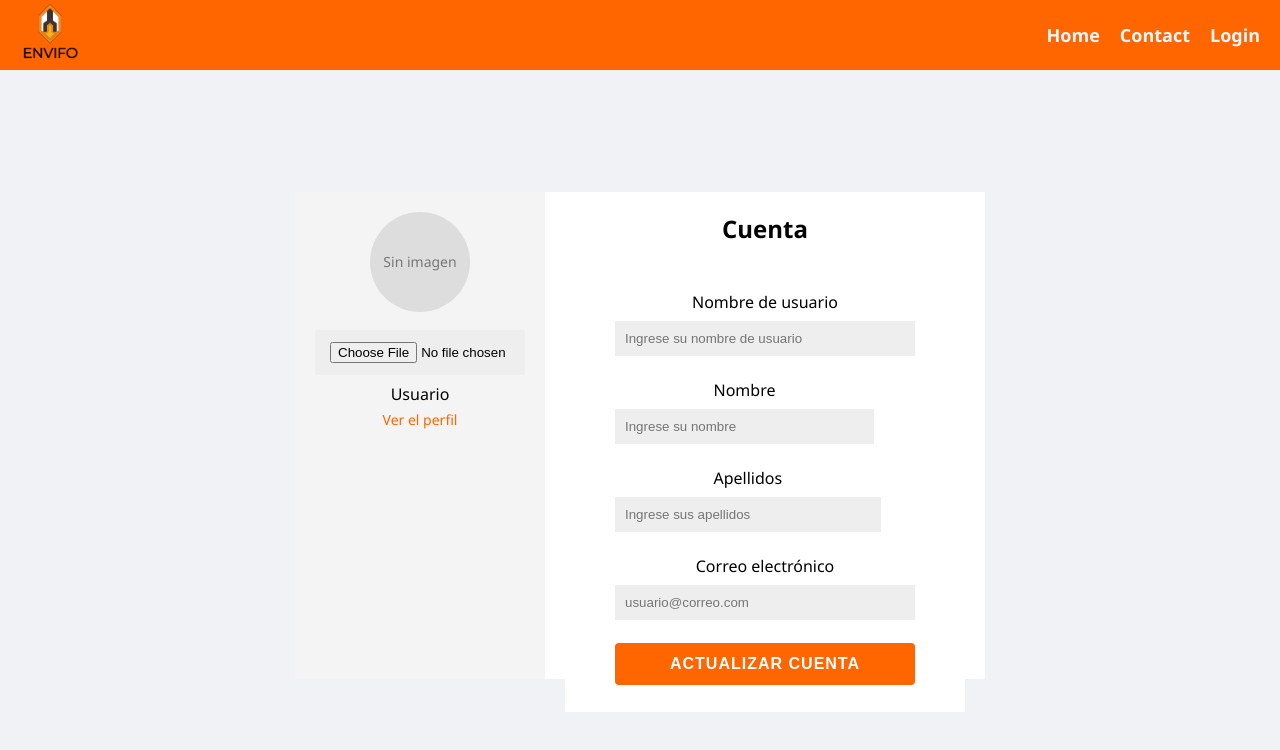
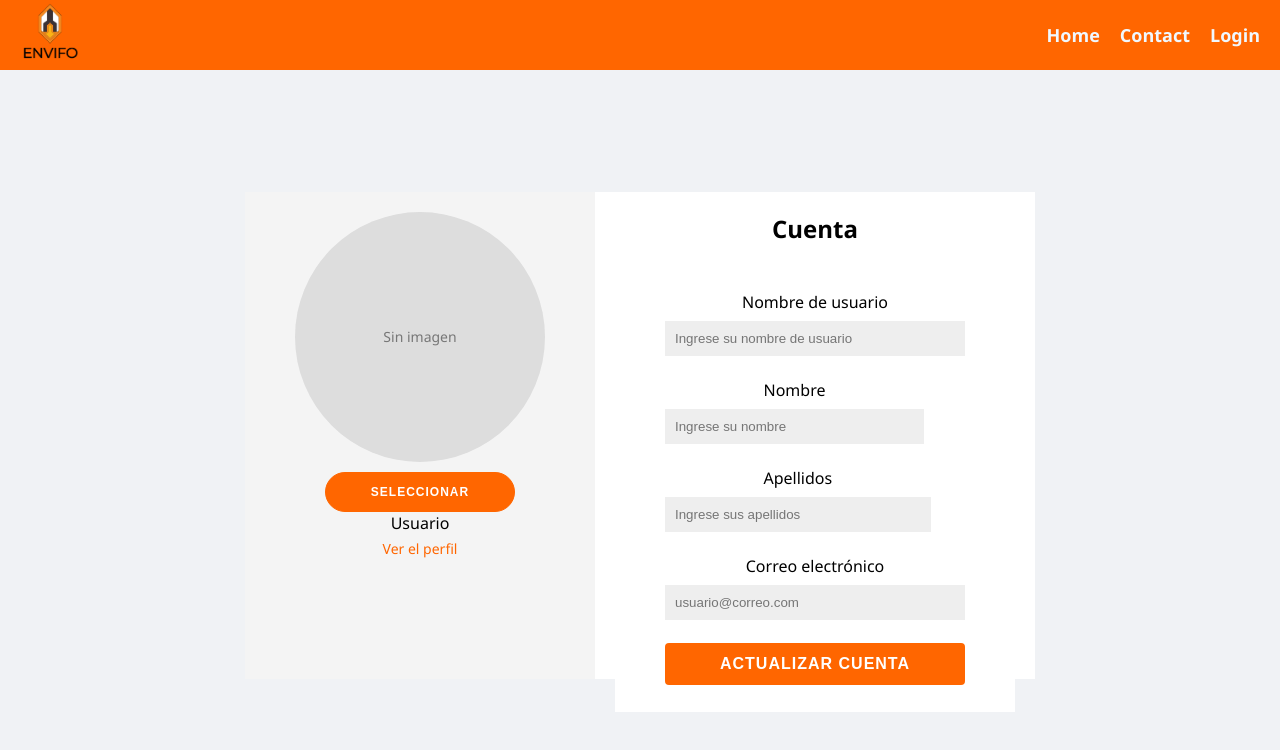
Before and after one commit to juanpablotb05/Proyecto, a React (Vite) app: page /AccountSettings in a window 1280 px wide. Shown: the top 750 px of the page. Built offline with nearby package versions, Linux system fonts and the light colour scheme.

Commit message:
Fetch imagen de perfil, mejoras visuales

```diff
--- a/src/pages/AccountSettings/AccountSettings.css
+++ b/src/pages/AccountSettings/AccountSettings.css
@@ -5,7 +5,7 @@
 }
 
 .sidebar {
-  width: 250px;
+  width: 350px;
   padding: 20px;
   background-color: #f4f4f4;
 }
@@ -15,8 +15,8 @@
 }
 
 .profile-image-circle {
-  width: 100px;
-  height: 100px;
+  width: 250px;
+  height: 250px;
   margin: 0 auto 10px;
   border-radius: 50%;
   background-color: #ddd;
@@ -89,3 +89,29 @@
   text-align: left;
   width: 100%;
 }
+
+.file-select {
+  position: relative;
+  display: inline-block;
+}
+
+.file-select::before {
+  background-color: #ff6600;
+  color: white;
+  display: flex;
+  justify-content: center;
+  align-items: center;
+  border-radius: 3px;
+  position: absolute;
+  left: 0;
+  right: 0;
+  top: 0;
+  bottom: 0;
+}
+
+.file-select input[type="file"] {
+  opacity: 0;
+  width: 100px;
+  height: 20px;
+  display: inline-block;
+}
--- a/src/pages/AccountSettings/AccountSettings.jsx
+++ b/src/pages/AccountSettings/AccountSettings.jsx
@@ -9,7 +9,10 @@ const AccountSettings = () => {
     email: '',
   });
 
-  const [image, setImage] = useState(null);
+  const [image, setImage] = useState(null); // para vista previa
+  const [selectedFile, setSelectedFile] = useState(null); // para enviar al backend
+  const [imageButtonLabel, setImageButtonLabel] = useState("Seleccionar");
+  const [isUploading, setIsUploading] = useState(false);
 
   const handleChange = (e) => {
     const { id, value } = e.target;
@@ -19,8 +22,56 @@ const AccountSettings = () => {
   const handleImageChange = (e) => {
     const file = e.target.files[0];
     if (file) {
+      setSelectedFile(file);
       setImage(URL.createObjectURL(file));
+      setImageButtonLabel("Confirmar");
     }
+  };
+
+  const handleUploadImage = async () => {
+    if (!selectedFile) return;
+
+    const idUsuario = sessionStorage.getItem("usuario");
+    const token = sessionStorage.getItem("token");
+
+    const formData = new FormData();
+    formData.append("file", selectedFile);
+
+    setIsUploading(true);
+
+    try {
+  const response = await fetch(`http://localhost:8080/api/user/save/imagen/${idUsuario}`, {
+    method: "POST",
+    headers: {
+      Authorization: `Bearer ${token}`,
+    },
+    body: formData
+  });
+
+  if (response.ok) {
+    const data = await response.json();
+    alert("Imagen subida con éxito.");
+
+    // Limpia el input file (opcional)
+    if (window.fileInputRef) {
+      window.fileInputRef.value = null;
+    }
+
+    setImageButtonLabel("Seleccionar");
+    setSelectedFile(null);
+    // NO BORRAR la imagen para mantener la vista previa
+    // setImage(null); ← NO hacer esto
+  } else {
+    const errorText = await response.text();
+    console.log(`Error al subir la imagen: ${errorText}`);
+  }
+} catch (error) {
+  console.log("Error de red al subir la imagen.");
+  console.error(error);
+}finally {
+    setIsUploading(false); // ✅ Esto asegura que el botón vuelva a su estado normal
+  }
+
   };
 
   const handleSubmit = (e) => {
@@ -39,7 +90,30 @@ const AccountSettings = () => {
               <div className="no-image">Sin imagen</div>
             )}
           </div>
-          <input type="file" accept="image/*" onChange={handleImageChange} />
+          <div className="file-upload-container">
+  <input
+    type="file"
+    accept="image/*"
+    style={{ display: 'none' }}
+    ref={(ref) => (window.fileInputRef = ref)}
+    onChange={handleImageChange}
+  />
+  <button
+    className="file-select"
+    onClick={(e) => {
+      e.preventDefault();
+      if (!selectedFile) {
+        window.fileInputRef.click(); // abrir selector de archivos
+      } else {
+        handleUploadImage(); // subir imagen si ya fue seleccionada
+      }
+    }}
+    disabled={isUploading}
+  >
+    {isUploading ? "Subiendo..." : selectedFile ? "Confirmar" : "Seleccionar"}
+  </button>
+</div>
+
           <div className="profile-name">{formData.name || 'Usuario'}</div>
           <a href="#" className="view-profile-link">Ver el perfil</a>
         </div>
--- a/src/pages/Login/Login.css
+++ b/src/pages/Login/Login.css
@@ -27,6 +27,28 @@ a {
 	font-size: 14px;
 	text-decoration: none;
 	margin: 15px 0;
+}
+
+.logo-section {
+  width: 160px;
+  height: 160px;
+  display: flex;
+  align-items: center;
+  justify-content: center;
+}
+
+img.logo {
+  width: 160px !important;
+  height: 160px !important;
+  object-fit: contain;
+  display: block;
+}
+
+
+.logo-section .app-name {
+  font-size: 1.8em;
+  font-weight: bold;
+  color: #333;
 }
 
 button {
--- a/src/pages/Login/Login.jsx
+++ b/src/pages/Login/Login.jsx
@@ -1,14 +1,15 @@
 import React, { useState, useRef } from "react";
 import "./Login.css";
-import { Link } from "react-router-dom";
+import { Link, useNavigate } from "react-router-dom";
 import { jwtDecode } from "jwt-decode";
+import logo from '../../assets/ENVIFO.png';
 
 const Login = () => {
   const [isRightPanelActive, setRightPanelActive] = useState(false);
   const [intentos, setIntentos] = useState(3);
   const [mensaje, setMensaje] = useState("");
   const [tipoUsuario, setTipoUsuario] = useState("Usuario");
-
+  const navigate = useNavigate();
   const userRef = useRef(null);
   const passRef = useRef(null);
   const userLogRef = useRef(null);
@@ -74,15 +75,28 @@ const Login = () => {
       "Content-Type": "application/json",
     },
     body: JSON.stringify(registerData),
-  }).then((res) => {
-  if (!res.ok) throw new Error("Error al registrar usuario");
-  return res.text(); // ⬅️ Cambiado de .json() a .text()
-})
-.then((msg) => {
-  console.log("Mensaje recibido:", msg); // "User register success!"
-});
+  })
+    .then((res) => {
+      if (!res.ok) throw new Error("Error al registrar usuario");
+      return res.text();
+    })
+    .then((msg) => {
+      console.log("Mensaje recibido:", msg);
+      alert("Usuario registrado con éxito");
+      setRightPanelActive(false); // Cambia al panel de login
 
+      // Limpiar campos
+      nameUserRef.current.value = "";
+      lastNameUserRef.current.value = "";
+      emailUserRef.current.value = "";
+      passUserRef.current.value = "";
+    })
+    .catch((err) => {
+      console.error(err);
+      alert("Hubo un problema al registrar el usuario.");
+    });
 };
+
 
 
   const loginAction = (e) => {
@@ -117,6 +131,8 @@ const Login = () => {
       sessionStorage.token = token;
       sessionStorage.email = tokenData.sub;
       sessionStorage.nombre = tokenData.name || "Sin nombre";
+      sessionStorage.permiso = tokenData.idPermiso;
+      sessionStorage.usuario = tokenData.idUsuario;
 
       alert("Bienvenido: " + usuarioLog);
       setIntentos(3);
@@ -234,13 +250,18 @@ const Login = () => {
       <div className="overlay-container">
         <div className="overlay">
           <div className="overlay-panel overlay-left">
-            <h1>ENVIFO!</h1>
+              <div className="logo-section">
+                <img src={logo} alt="Envifo Logo" className="logo" onClick={() => navigate('/')}/>
+              </div>
             <p>Para ingresar, inicie sesión con su información.</p>
             <button className="ghost" onClick={handleSignIn}>
               Login
             </button>
           </div>
           <div className="overlay-panel overlay-right">
+            <div className="logo-section">
+                <img src={logo} alt="Envifo Logo" className="logo" onClick={() => navigate('/')}/>
+              </div>
             <h1>¡Bienvenido!</h1>
             <p>Registre su información para ingresar al aplicativo.</p>
             <button className="ghost" onClick={handleSignUp}>
```
